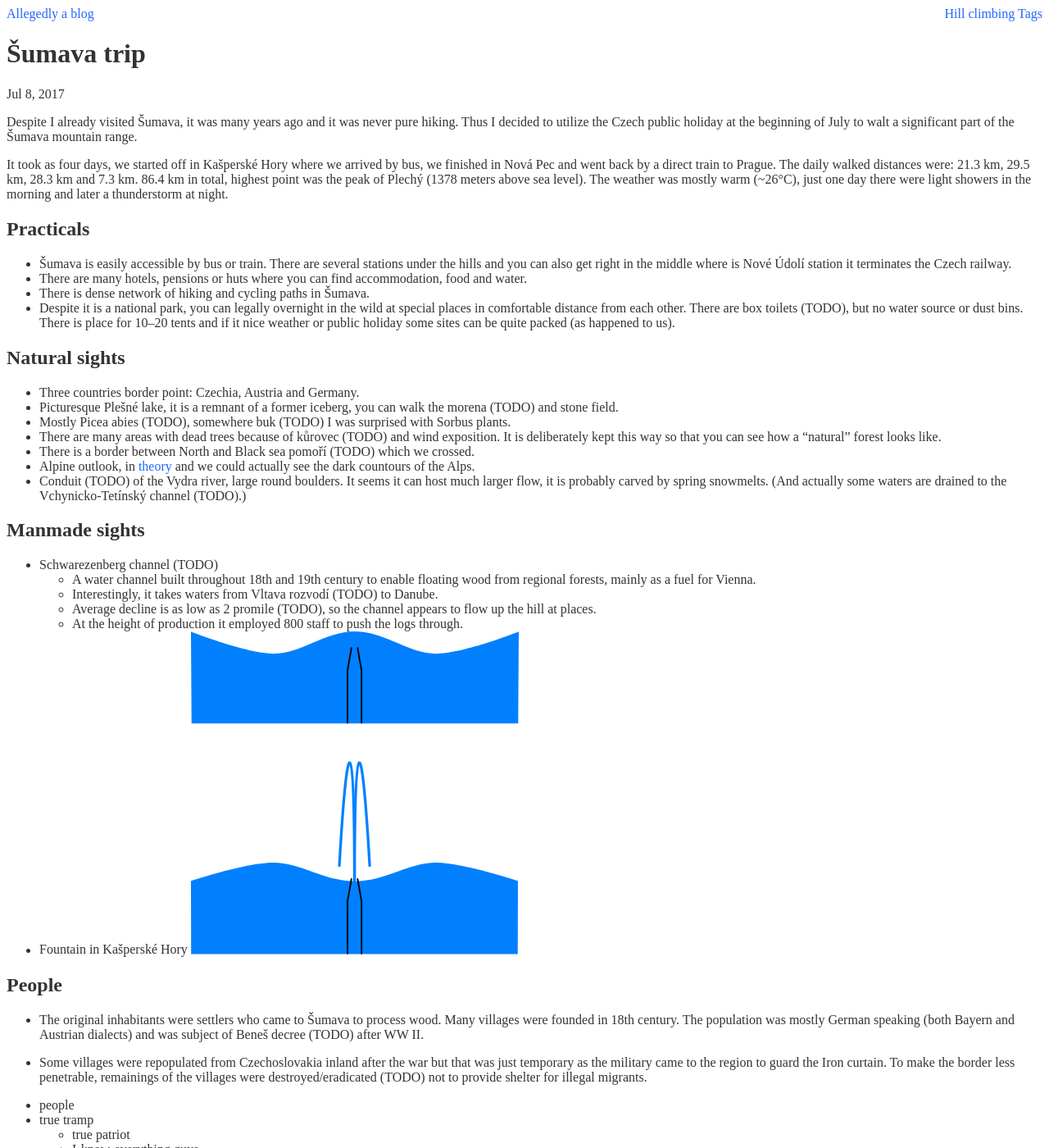
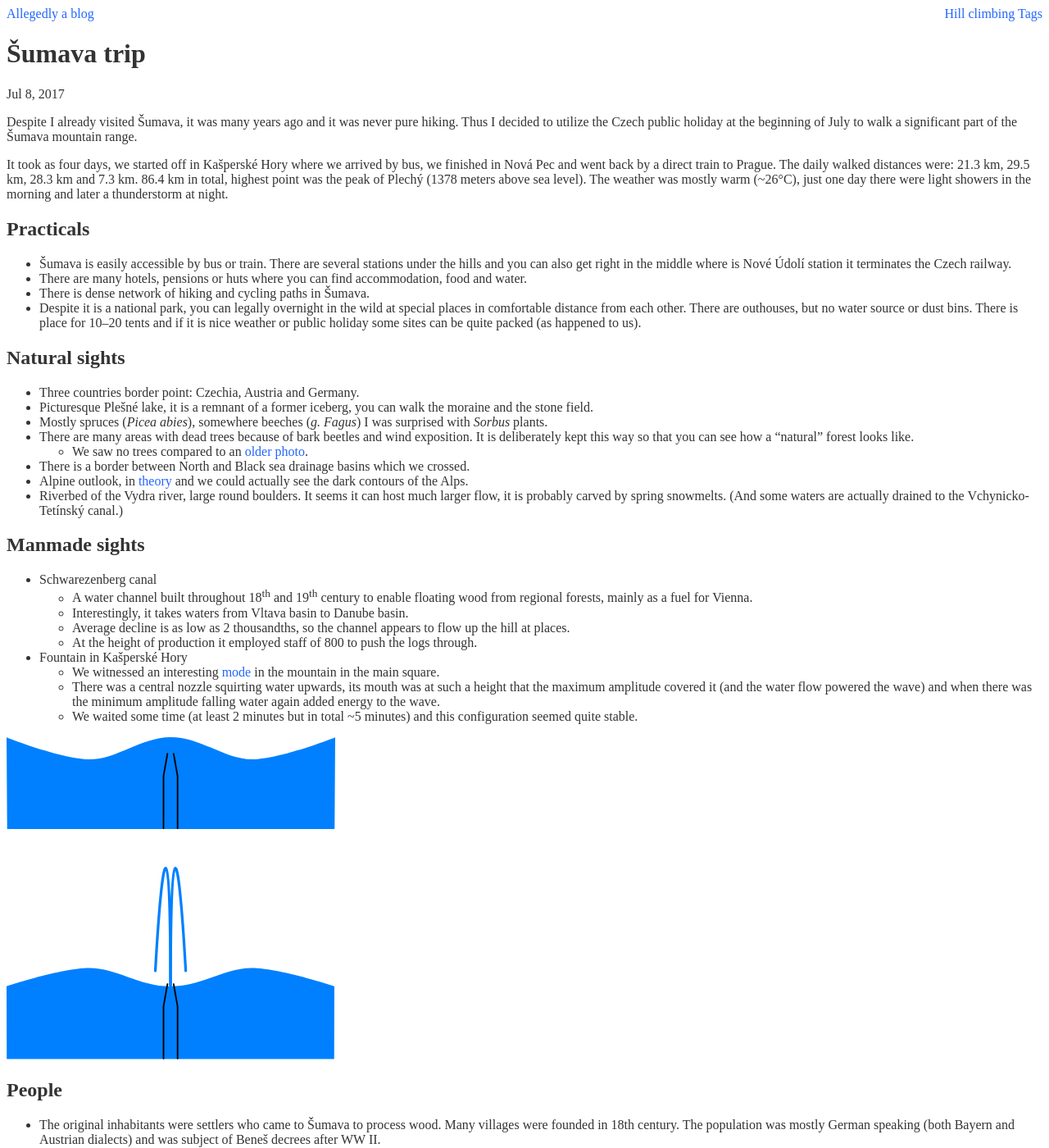
Before and after one commit to Werkov/Werkov.github.io, a Jekyll site: the page built from _posts/2017-07-08-boehmerwald.md, in a window 1280 px wide and 1400 px high. Shown: the whole window at 82% size. Built offline with Jekyll 4.4.1, drawn with Linux system fonts in a browser that asks for light colours; some of the changed text lies outside the part shown.

Commit message:
Šumava finalize

```diff
--- a/_posts/2017-07-08-boehmerwald.md
+++ b/_posts/2017-07-08-boehmerwald.md
@@ -7,7 +7,7 @@ layout: post
 Despite I already visited Šumava, it was many years ago and it was never pure
 hiking.
 Thus I decided to utilize the Czech public holiday at the beginning of July to
-walt a significant part of the Šumava mountain range.
+walk a significant part of the Šumava mountain range.
 
 It took as four days, we started off in Kašperské Hory where we arrived by bus,
 we finished in Nová Pec and went back by a direct train to Prague.
@@ -26,89 +26,100 @@ the morning and later a thunderstorm at night.
   food and water.
 - There is dense network of hiking and cycling paths in Šumava.
 - Despite it is a national park, you can legally overnight in the wild at
-  special places in comfortable distance from each other. There are box toilets
-  (TODO), but no water source or dust bins. There is place for 10--20 tents and
-  if it nice weather or public holiday some sites can be quite packed (as
-  happened to us).
+  special places in comfortable distance from each other. There are outhouses,
+  but no water source or dust bins. There is place for 10--20 tents and if it
+  is nice weather or public holiday some sites can be quite packed (as happened
+  to us).
 
 ## Natural sights
 
 - Three countries border point: Czechia, Austria and Germany.
-- Picturesque Plešné lake, it is a remnant of a former iceberg, you can walk the morena
-  (TODO) and stone field.
-- Mostly Picea abies (TODO), somewhere buk (TODO) I was surprised with Sorbus plants.
-- There are many areas with dead trees because of kůrovec (TODO) and wind
+- Picturesque Plešné lake, it is a remnant of a former iceberg, you can walk
+  the moraine and the stone field.
+- Mostly spruces (*Picea abies*), somewhere beeches (*g. Fagus*) I was
+  surprised with *Sorbus* plants.
+- There are many areas with dead trees because of bark beetles and wind
   exposition. It is deliberately kept this way so that you can see how a
   "natural" forest looks like.
-- There is a border between North and Black sea pomoří (TODO) which we crossed.
+  - We saw no trees compared to an [older
+    photo](https://cs.wikipedia.org/wiki/Soubor:Trojmez%C3%AD_GER-CZE-AUT_2.jpg).
+- There is a border between North and Black sea drainage basins which we
+  crossed.
 - Alpine outlook, in [theory](https://www.heywhatsthat.com/?view=QJ7I37S4) and
-  we could actually see the dark countours of the Alps.
-- Conduit (TODO) of the Vydra river, large round boulders. It seems it can host
-  much larger flow, it is probably carved by spring snowmelts. (And actually
-  some waters are drained to the Vchynicko-Tetínský channel (TODO).)
+  we could actually see the dark contours of the Alps.
+- Riverbed of the Vydra river, large round boulders. It seems it can host much
+  larger flow, it is probably carved by spring snowmelts. (And some waters are
+  actually drained to the Vchynicko-Tetínský canal.)
 
 ## Manmade sights
 
-- Schwarezenberg channel (TODO)
-  - A water channel built throughout 18th and 19th century to enable floating
-    wood from regional forests, mainly as a fuel for Vienna.
-  - Interestingly, it takes waters from Vltava rozvodí (TODO) to Danube.
-  - Average decline is as low as 2 promile (TODO), so the channel appears to
+- Schwarezenberg canal
+  - A water channel built throughout 18<sup>th</sup> and 19<sup>th</sup>
+    century to enable floating wood from regional forests, mainly as a fuel for
+    Vienna.
+  - Interestingly, it takes waters from Vltava basin to Danube basin.
+  - Average decline is as low as 2 thousandths, so the channel appears to
     flow up the hill at places.
-  - At the height of production it employed 800 staff to push the logs through.
+  - At the height of production it employed staff of 800 to push the logs
+    through.
+
 - Fountain in Kašperské Hory
+  - We witnessed an interesting
+    [mode](https://en.wikipedia.org/wiki/Normal_mode) in the mountain in the
+    main square.
+  - There was a central nozzle squirting water upwards, its mouth was at such a
+    height that the maximum amplitude covered it (and the water flow powered
+    the wave) and when there was the minimum amplitude falling water again
+    added energy to the wave.
+  - We waited some time (at least 2 minutes but in total ~5 minutes) and this
+    configuration seemed quite stable.
+
 ![Figure 1](/resources/kasperske-hory-fountain.svg)
 
 ## People
 
 - The original inhabitants were settlers who came to Šumava to process wood.
   Many villages were founded in 18th century. The population was mostly German
-  speaking (both Bayern and Austrian dialects) and was subject of Beneš decree
-  (TODO) after WW II.
+  speaking (both Bayern and Austrian dialects) and was subject of Beneš decrees
+  after WW II.
 - Some villages were repopulated from Czechoslovakia inland after the war but
   that was just temporary as the military came to the region to guard the Iron
-  curtain. To make the border less penetrable, remainings of the villages were
-  destroyed/eradicated (TODO) not to provide shelter for illegal migrants.
+  curtain. To make the border less penetrable, [remains](http://zanikleobce.cz)
+  of the villages were destroyed/eradicated not to provide shelter for illegal
+  migrants.
+- We also met various interesting people:
+  - true tramp(s)
+    - Carrying enough beer to make random lady drunk and then let his son turn
+      him in under well-built shelter. And be fresh in the morning to continue
+      the journey.
+  - true patriot
+    - Everything green, khaki or camo. Using army-certified equipment only.
+    - Strictly obey rules, be gentle to girlfriend and talkative to us.
+    - We thought he was a nazi but we were deceived by the looks, a really nice
+      guy.
+  - I-know-everything guys
+    - Them: Do you know what is the name of the hill over there?
+    - Random guy: (hesitantly) Schachtel transmitter?
+    - Them: You can't be more wrong. No way!
+    - (after looking in the map)
+    - Them: Seidel, of course! I said it since the beginning.
+  - metrosexual pair
+    - Two very perfumed and groomed guys who somehow managed to climb to
+      Třístoličník.
+  - early birds guys
+    - We never saw them. In the evening they were already in the tent and in
+      the morning they were en-route already.
+  - MFF pair, random pair with coffee
+  - bath-seeking lonely traveler
+- authors
+  - Karel Klostermann
+  - Adalbert Stifter
 
+## Random thoughts
 
-- people
-- true tramp
-  - true patriot
-  - I-know-everything guys
-  - metrosexual pair
-  - MFF pair
-  - random pair with coffee, early birds guys
-  - bath-seeking lonely traveler
-- single mode fountain
-- old houses labels
-- destroyed houses
-- electric bicycles, kickscooters
-- A. Stifter, Klostermann
-- water from pipe
+- electric bicycle, even kick-scooters
+- border stones mystery
+- delimiting walls
+- great road in Strážný (and a brothel)
 - population density doesn't take into account tourists
-- Sorbus plants
-- border stones mystery
-- Alpine outlook
-  - https://www.heywhatsthat.com/?view=QJ7I37S4
-- emergency overnights + family trips
-- great road in Strážný
-- Kamil Klusák, zanikleobce.cz
-- weather
-- Kamil Klusák, zanikleobce.cz
-- Nová Pec, railway service very relaxed
-- dense network of cycling paths
-- delimitary walls
-
-- three borders point
-  - this was bald: https://cs.wikipedia.org/wiki/Soubor:Trojmez%C3%AD_GER-CZE-AUT_2.jpg
-- dead trees, lake
-  - https://cs.wikipedia.org/wiki/Soubor:Plesne.png
-- povodí TODO border
-- Vydra conduit is overshot
-  - water goes to Vchynic-Tet channel
-- German settlements
-- wood industry
-  - tree forests
-    - agriculture
-  - Schwarzenberg canal/channel
-    - exploiting resources to Vienna
+- old houses/ruins labels (by grandchildren of original inhabitants)
```
Also changed, not shown: p/hc.md (+1 -1 lines).
